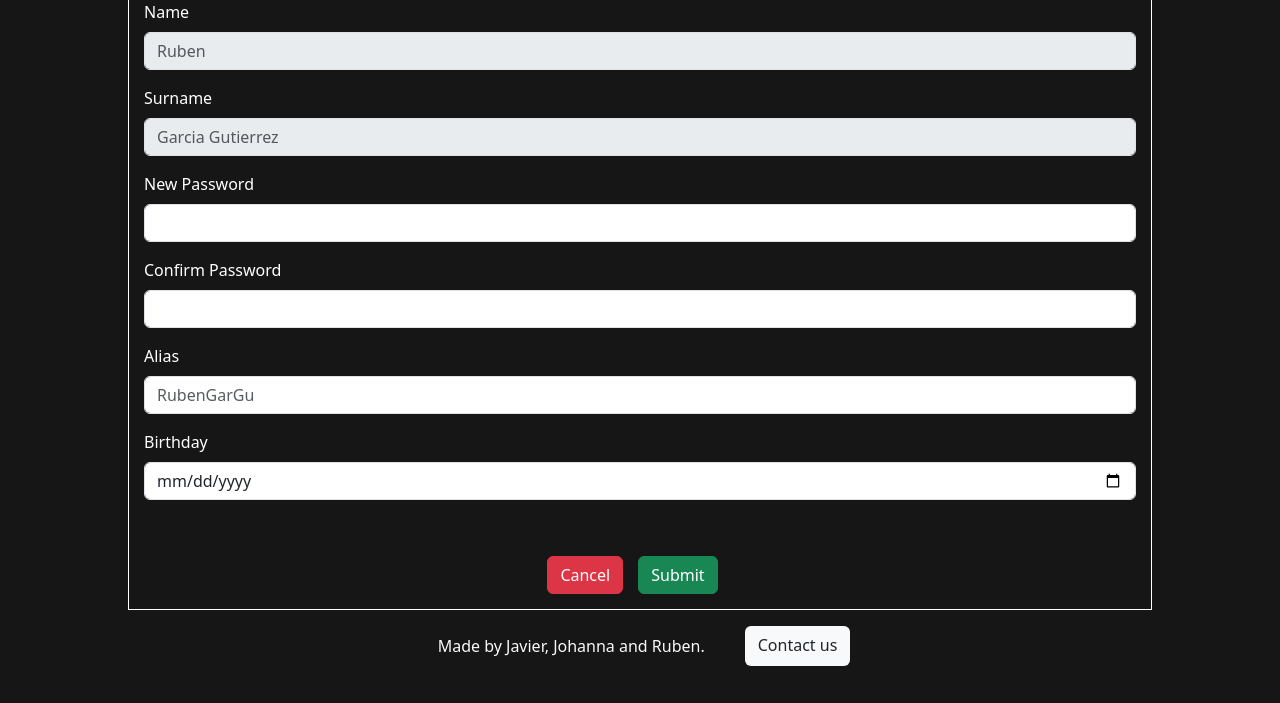
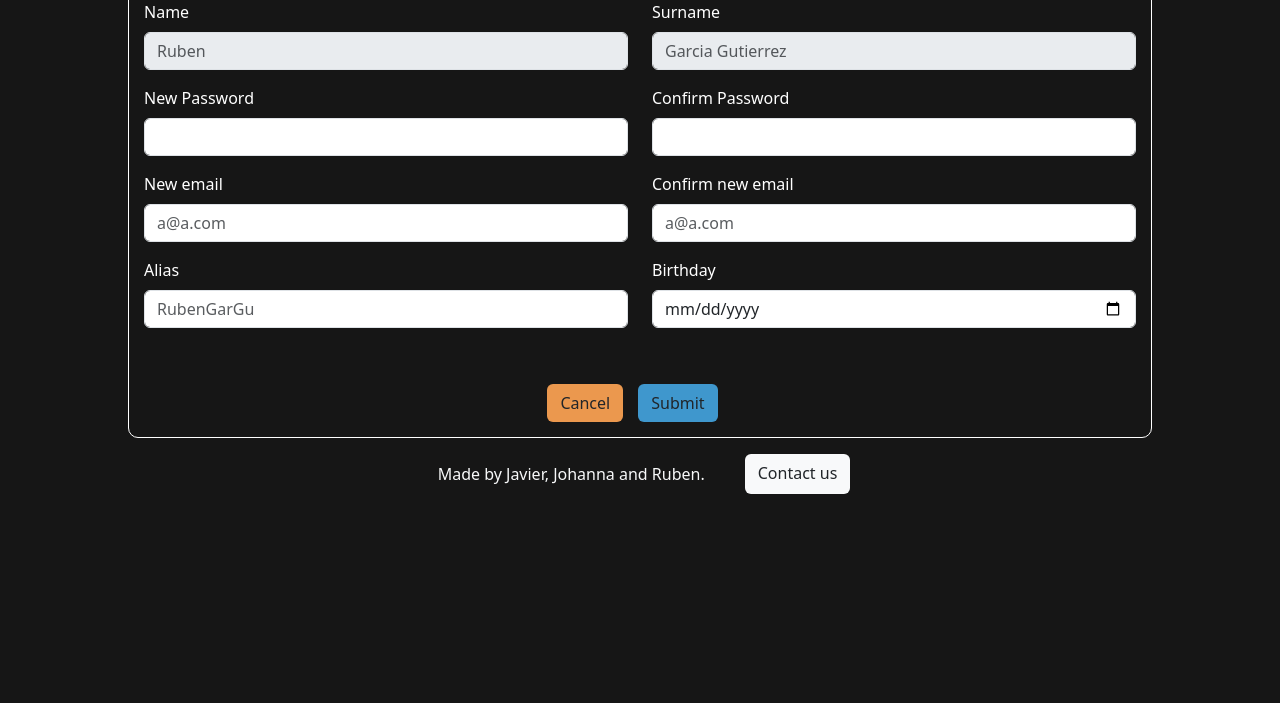
Before and after one commit to 4GeeksAcademy/Movies4Geeks, a React app: page /userPage in a window 1280 px wide. Shown: the part 97-800 px from the top of the page. Built offline with nearby package versions, Linux system fonts and the light colour scheme; no server answers.

Commit message:
almost done

```diff
--- a/src/front/js/component/userPage.js
+++ b/src/front/js/component/userPage.js
@@ -11,42 +11,62 @@ import logo from "../../img/logo_transparente.png"
         return(
             <>
             <form className="form-user">
-  <div className="mb-3">
+              <div className="row">
+  <div className="mb-3 col-6">
     <label for="userName" className="form-label">Name</label>
     <input type="text" className="form-control" id="userName" placeholder="Ruben" disabled aria-describedby="emailHelp"/>
 
   </div>
-  <div className="mb-3">
+
+  <div className="mb-3 col-6">
     <label for="userSurname" className="form-label">Surname</label>
     <input type="text" className="form-control" id="userSurame" placeholder="Garcia Gutierrez" disabled aria-describedby="emailHelp"/>
 
   </div>
-  <div className="mb-3">
+  </div>
+  <div className="row">
+  <div className="mb-3 col-6">
     <label for="password" className="form-label">New Password</label>
     <input type="password" className="form-control" id="password"  aria-describedby="emailHelp"/>
 
   </div>
-  <div className="mb-3">
+
+  <div className="mb-3 col-6">
     <label for="newPassword" className="form-label">Confirm Password</label>
     <input type="password" className="form-control" id="newPassword"  />
 
   </div>
-   <div className="mb-3">
+  </div>
+  <div className="row">
+   <div className="mb-3 col-6">
+    <label for="newemail" className="form-label">New email</label>
+    <input type="text" className="form-control" id="newemail" placeholder="a@a.com" />
+
+  </div>
+  <div className="mb-3 col-6">
+    <label for="confirmemail" className="form-label">Confirm new email</label>
+    <input type="password" className="form-control" id="confirmemail" placeholder="a@a.com"  />
+
+  </div>
+  </div>
+  <div className="row">
+   <div className="mb-3 col-6">
     <label for="exampleInputEmail1" className="form-label">Alias</label>
     <input type="text" className="form-control" id="exampleInputEmail1" placeholder="RubenGarGu" />
 
   </div>
-  <div className="mb-3">
+  <div className="mb-3 col-6">
     <label for="birthday" className="form-label">Birthday</label>
     <input type="date" className="form-control" id="birthday"/>
+  </div>
   </div>
   {/* Avatar */}
   <div className="mb-3 form-check">
 
   </div>
 <div className="button-user">
-  <button type="reset" className="btn btn-danger">Cancel</button>
-  <button type="submit" className="btn btn-success ml-1">Submit</button>
+  <button type="reset" className="btn cancel-user">Cancel</button>
+  <button type="submit" className="btn submit-user">Submit</button>
   </div>
 </form>
 
--- a/src/front/styles/userPage.css
+++ b/src/front/styles/userPage.css
@@ -4,6 +4,7 @@
     border: 1px solid white;
     padding: 15px;
     color: white;
+    border-radius: 10px
 }
 .button-user{
     display: flex;
@@ -12,3 +13,10 @@
 .button-user button{
     margin-right: 15px;
 }
+.cancel-user{
+    background-color: #EB984E;
+}
+.submit-user{
+    background-color: #3F97CD;
+
+}
```
